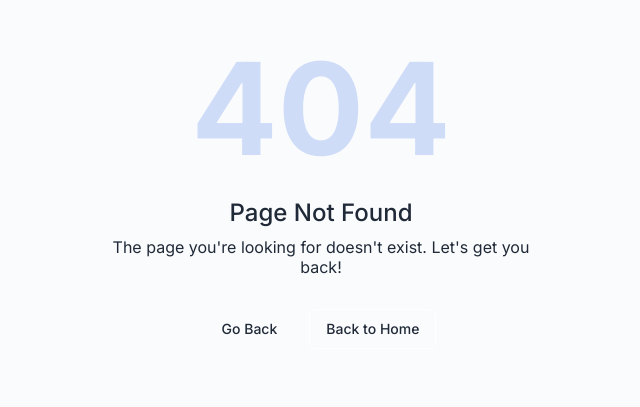
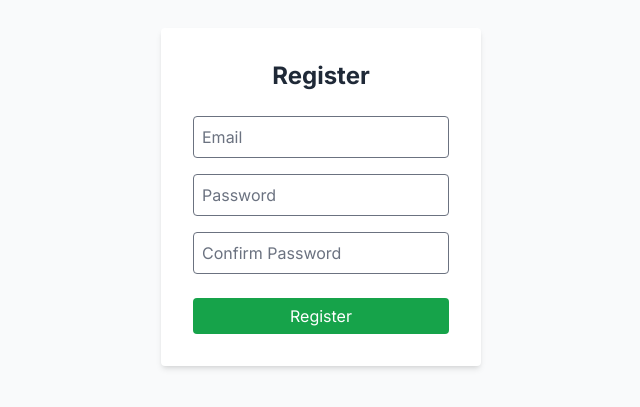
Before and after one commit to 2005Hari/FutureMap, a React (Vite) app: page /register in a window 1280 px wide. Before the commit this address had no page. Shown: the part 203-610 px from the top of the page, without its empty margins (319-959 px from the left). Built offline with nearby package versions, Linux system fonts and the light colour scheme.

Commit message:
Add login and register pages with routes

```diff
--- a/src/Routes.jsx
+++ b/src/Routes.jsx
@@ -9,6 +9,8 @@ import StreamRecommendations from './pages/stream-recommendations';
 import StudentDashboard from './pages/student-dashboard';
 import CourseProgramExplorer from './pages/course-program-explorer';
 import CareerPathwayExplorer from './pages/career-pathway-explorer';
+import Login from './pages/auth/Login';
+import Register from './pages/auth/Register';
 
 const Routes = () => {
   return (
@@ -24,6 +26,8 @@ const Routes = () => {
         <Route path="/student-dashboard" element={<StudentDashboard />} />
         <Route path="/course-program-explorer" element={<CourseProgramExplorer />} />
         <Route path="/career-pathway-explorer" element={<CareerPathwayExplorer />} />
+        <Route path="/login" element={<Login />} />
+        <Route path="/register" element={<Register />} />
         <Route path="*" element={<NotFound />} />
       </RouterRoutes>
       </ErrorBoundary>
--- /dev/null
+++ b/src/pages/auth/Login.jsx
@@ -0,0 +1,42 @@
+import React, { useState } from "react";
+
+export default function Login() {
+  const [email, setEmail] = useState("");
+  const [password, setPassword] = useState("");
+  const [error, setError] = useState("");
+
+  const handleSubmit = (e) => {
+    e.preventDefault();
+    // TODO: Replace with real authentication logic
+    if (!email || !password) {
+      setError("Please enter both email and password.");
+      return;
+    }
+    setError("");
+    alert("Logged in (stub)");
+  };
+
+  return (
+    <div className="flex flex-col items-center justify-center min-h-screen bg-gray-50">
+      <form onSubmit={handleSubmit} className="bg-white p-8 rounded shadow-md w-80">
+        <h2 className="text-2xl font-bold mb-6 text-center">Login</h2>
+        {error && <div className="mb-4 text-red-500">{error}</div>}
+        <input
+          type="email"
+          placeholder="Email"
+          className="w-full mb-4 p-2 border rounded"
+          value={email}
+          onChange={(e) => setEmail(e.target.value)}
+        />
+        <input
+          type="password"
+          placeholder="Password"
+          className="w-full mb-6 p-2 border rounded"
+          value={password}
+          onChange={(e) => setPassword(e.target.value)}
+        />
+        <button type="submit" className="w-full bg-blue-600 text-white py-2 rounded hover:bg-blue-700">Login</button>
+      </form>
+    </div>
+  );
+}
--- /dev/null
+++ b/src/pages/auth/Register.jsx
@@ -0,0 +1,53 @@
+import React, { useState } from "react";
+
+export default function Register() {
+  const [email, setEmail] = useState("");
+  const [password, setPassword] = useState("");
+  const [confirmPassword, setConfirmPassword] = useState("");
+  const [error, setError] = useState("");
+
+  const handleSubmit = (e) => {
+    e.preventDefault();
+    if (!email || !password || !confirmPassword) {
+      setError("Please fill in all fields.");
+      return;
+    }
+    if (password !== confirmPassword) {
+      setError("Passwords do not match.");
+      return;
+    }
+    setError("");
+    alert("Registered (stub)");
+  };
+
+  return (
+    <div className="flex flex-col items-center justify-center min-h-screen bg-gray-50">
+      <form onSubmit={handleSubmit} className="bg-white p-8 rounded shadow-md w-80">
+        <h2 className="text-2xl font-bold mb-6 text-center">Register</h2>
+        {error && <div className="mb-4 text-red-500">{error}</div>}
+        <input
+          type="email"
+          placeholder="Email"
+          className="w-full mb-4 p-2 border rounded"
+          value={email}
+          onChange={(e) => setEmail(e.target.value)}
+        />
+        <input
+          type="password"
+          placeholder="Password"
+          className="w-full mb-4 p-2 border rounded"
+          value={password}
+          onChange={(e) => setPassword(e.target.value)}
+        />
+        <input
+          type="password"
+          placeholder="Confirm Password"
+          className="w-full mb-6 p-2 border rounded"
+          value={confirmPassword}
+          onChange={(e) => setConfirmPassword(e.target.value)}
+        />
+        <button type="submit" className="w-full bg-green-600 text-white py-2 rounded hover:bg-green-700">Register</button>
+      </form>
+    </div>
+  );
+}
```
